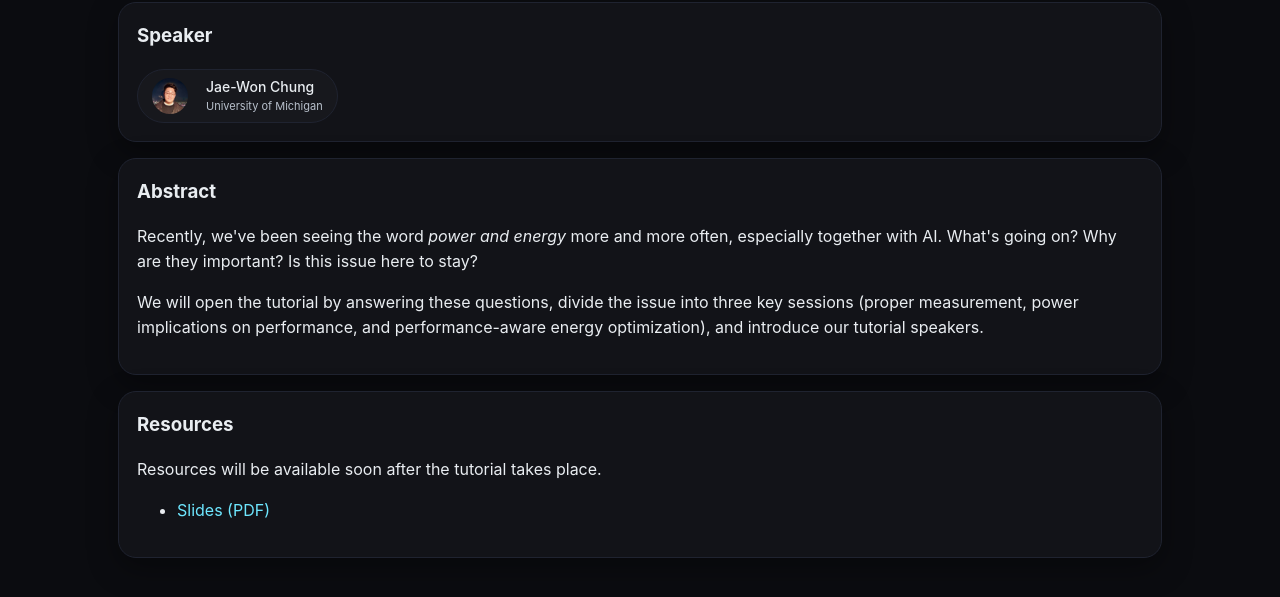
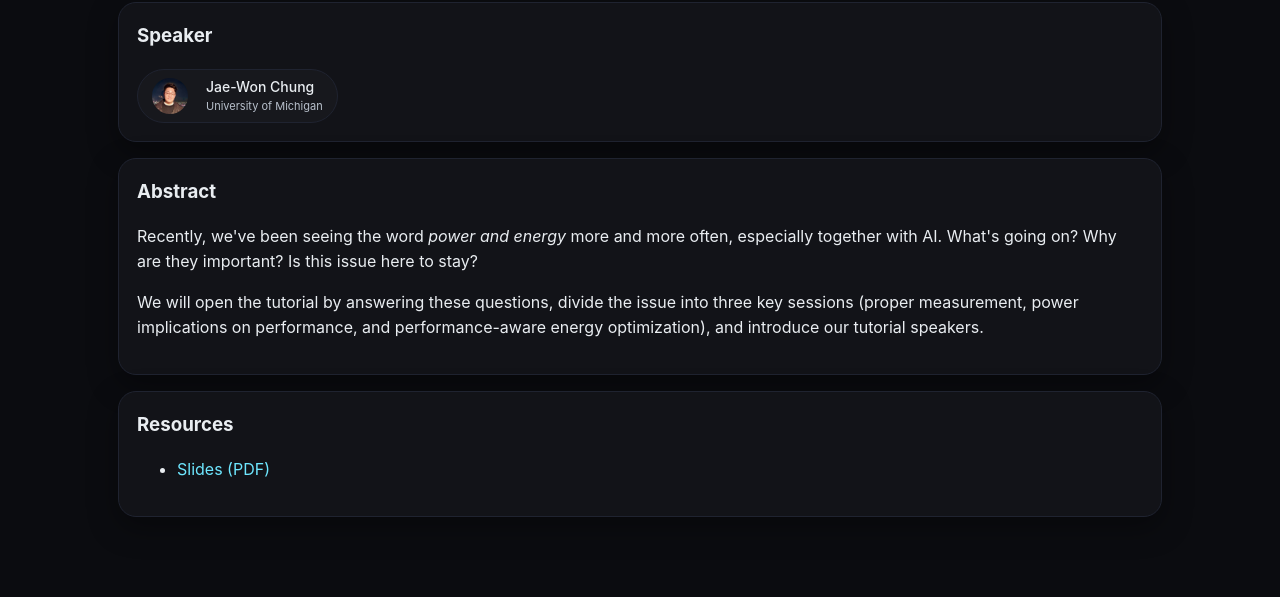
Before and after one commit to ml-energy/tutorials, a plain HTML site: page neurips25/opening.html in a window 1280 px wide. Shown: the part 141-738 px from the top of the page. Drawn offline with Linux system fonts and the light colour scheme.

Commit message:
Update session pages

```diff
--- a/neurips25/opening.html
+++ b/neurips25/opening.html
@@ -41,7 +41,6 @@
     </section>
     <section class="card">
       <h3>Resources</h3>
-      <p>Resources will be available soon after the tutorial takes place.</p>
       <ul>
         <li><a href="./resources/opening.pdf">Slides (PDF)</a></li>
       </ul>
```
Also changed, not shown: neurips25/session-1.html (+0 -1 lines), neurips25/session-2.html (+0 -1 lines), neurips25/session-3.html (+0 -1 lines).
